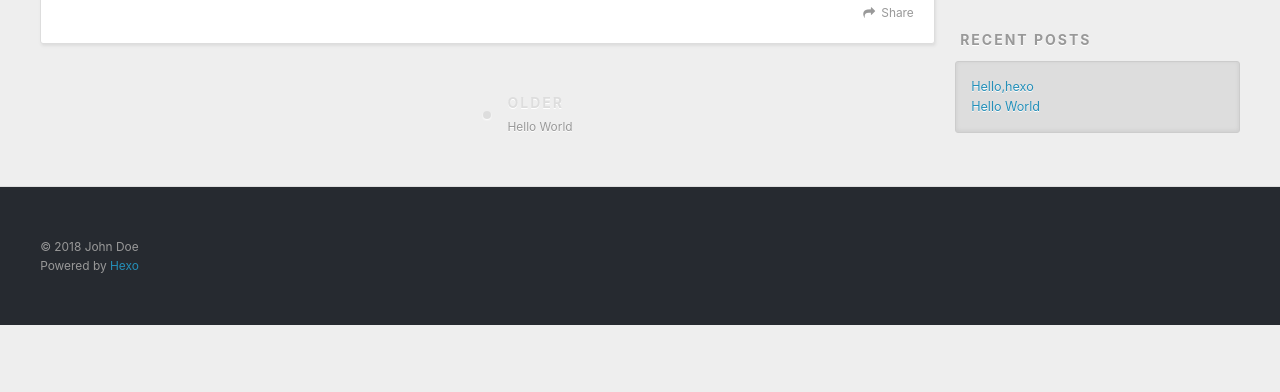
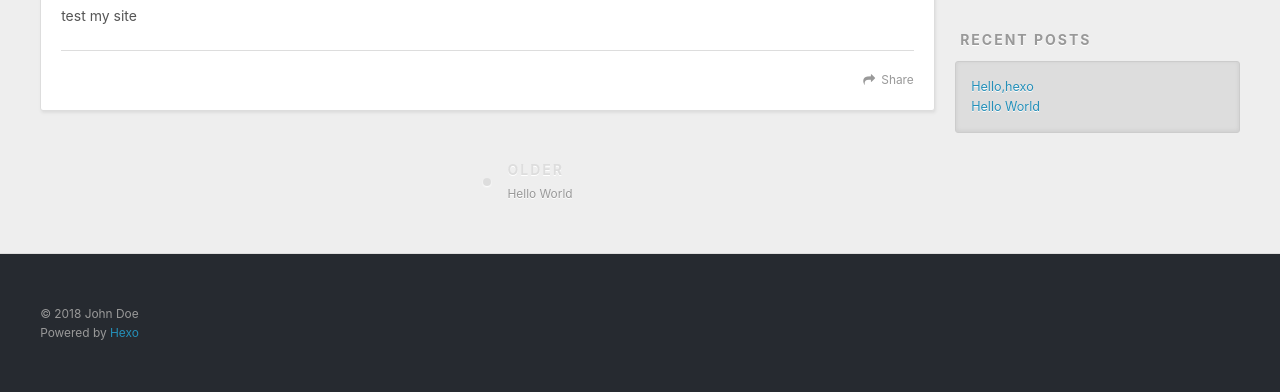
Before and after one commit to raindropy/raindropy.github.io, a plain HTML site: page 2018/07/10/Hello-hexo/index.html in a window 1280 px wide. Shown: the part 448-840 px from the top of the page. Before the commit the page ends 800 px from the top, so only its background shows below. Drawn offline with nearby package versions, Linux system fonts and the light colour scheme.

Commit message:
Site updated: 2018-07-10 20:32:59

```diff
--- a/2018/07/10/Hello-hexo/index.html
+++ b/2018/07/10/Hello-hexo/index.html
@@ -7,14 +7,17 @@
 
   <title>Hello,hexo | Hexo</title>
   <meta name="viewport" content="width=device-width, initial-scale=1, maximum-scale=1">
-  <meta property="og:type" content="article">
+  <meta name="description" content="test my site">
+<meta property="og:type" content="article">
 <meta property="og:title" content="Hello,hexo">
 <meta property="og:url" content="http://yoursite.com/2018/07/10/Hello-hexo/index.html">
 <meta property="og:site_name" content="Hexo">
+<meta property="og:description" content="test my site">
 <meta property="og:locale" content="default">
-<meta property="og:updated_time" content="2018-07-10T12:27:57.998Z">
+<meta property="og:updated_time" content="2018-07-10T12:32:35.587Z">
 <meta name="twitter:card" content="summary">
 <meta name="twitter:title" content="Hello,hexo">
+<meta name="twitter:description" content="test my site">
 
     <link rel="alternate" href="/atom.xml" title="Hexo" type="application/atom+xml">
 
@@ -83,6 +86,7 @@
 
     <div class="article-entry" itemprop="articleBody">
 
+        <p>test my site</p>
 
 
     </div>
```
Also changed, not shown: index.html (+1 -0 lines).
